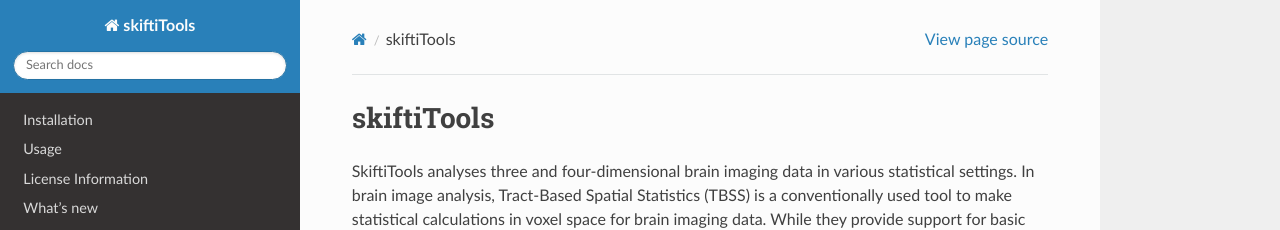
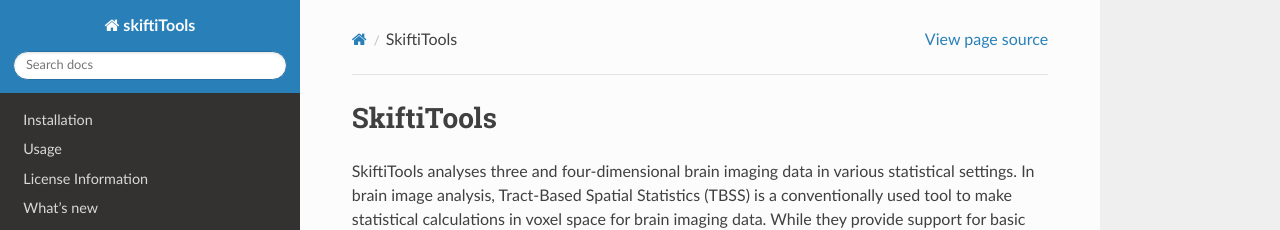
Before and after one commit to HKA07/skiftiGuide, a Sphinx documentation site: the page built from docs/index.rst, in a window 1280 px wide and 900 px high. Shown: the top 230 px of the window. Built offline with Sphinx 7.4.7 and the Read the Docs theme 3.1.0, drawn with Linux system fonts in a browser that asks for light colours.

```diff
--- a/docs/index.rst
+++ b/docs/index.rst
@@ -1,5 +1,5 @@
 ================================
-skiftiTools
+SkiftiTools
 ================================
 .. documentation master file, created by sphinx-quickstart
    You can adapt this file completely to your liking, but it should at least
```
